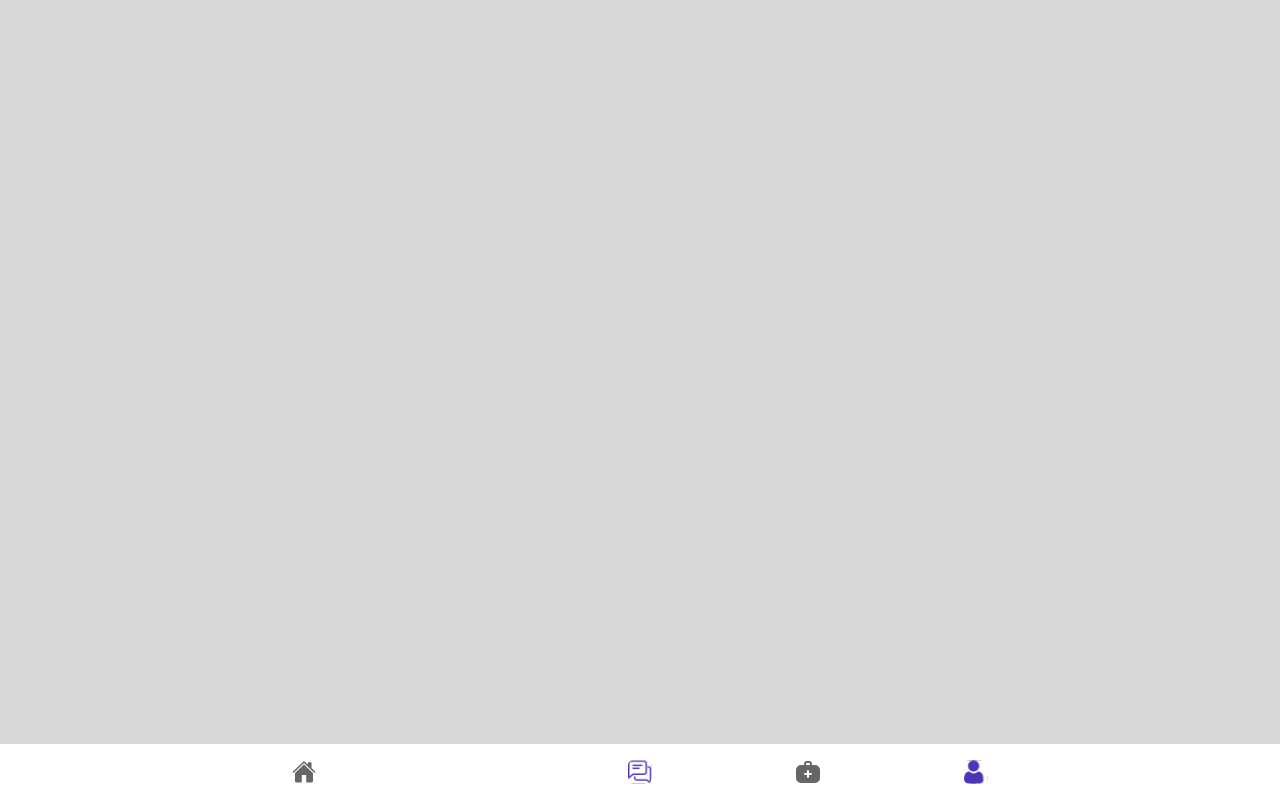
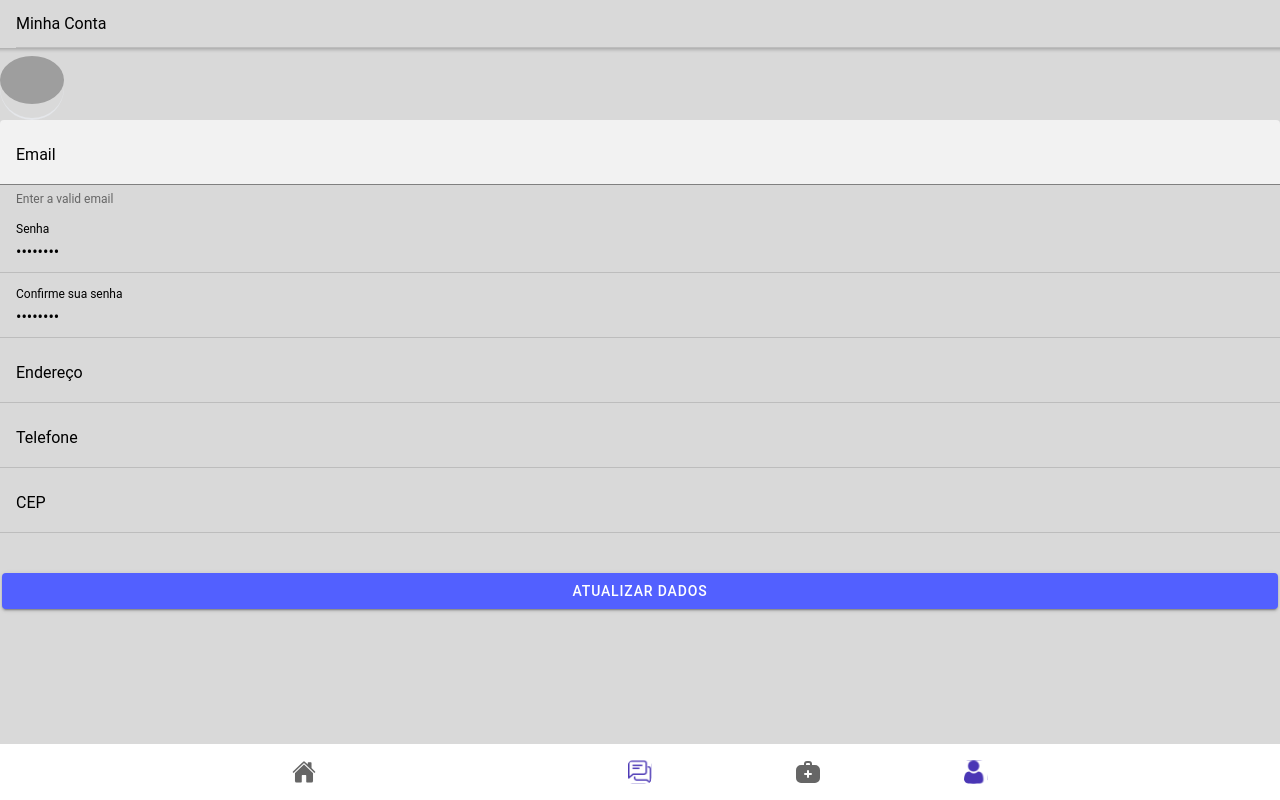
Before and after one commit to Virtumed-Video-Chamada/front-end, a React (Create React App) app: page /patient-settings in a window 1280 px wide. Built offline with nearby package versions, Linux system fonts and the light colour scheme; grey boxes are pictures that could not be loaded.

Commit message:
feat(patientSettings): implement patient settings page, by config button at sidebar menu

```diff
--- a/src/App.tsx
+++ b/src/App.tsx
@@ -1,17 +1,25 @@
 import { Redirect, Route } from 'react-router-dom';
 import {
   IonApp,
+  IonButton,
+  IonContent,
+  IonHeader,
   IonIcon,
+  IonItem,
   IonLabel,
+  IonMenu,
+  IonMenuToggle,
   IonRouterOutlet,
   IonSplitPane,
   IonTabBar,
   IonTabButton,
   IonTabs,
+  IonTitle,
+  IonToolbar,
   setupIonicReact
 } from '@ionic/react';
 import { IonReactRouter } from '@ionic/react-router';
-import { ellipse, home, square, triangle } from 'ionicons/icons';
+import { ellipse, home, logOutOutline, settingsOutline, square, triangle } from 'ionicons/icons';
 
 
 /* Core CSS required for Ionic components to work properly */
@@ -39,6 +47,7 @@ import Principal from './pages/Principal/Principal';
 import SchedulesPacient from './pages/SchedulesPacient/SchedulesPacient';
 import Chat from './pages/Chat/Chat';
 import WebChat from './pages/WebChat/WebChat';
+import PatientSettings from './pages/PatientSettings/PatientSettings';
 
 setupIonicReact();
 
@@ -50,6 +59,7 @@ const RoutingSystem: React.FC = () => {
           <Route path="/" component={HomePacient} exact />
           <Route path="/login" component={Login} exact />
           <Route path="/register" component={Register} exact />
+          <Route path="/patient-settings" component={PatientSettings} exact />
           {/* <Route path="/home" component={HomePacient} exact /> */}
         </IonRouterOutlet>
       </IonSplitPane>
@@ -89,7 +99,7 @@ const RoutingTabs: React.FC = () => {
             <IonTabButton tab="tab5" href="/home-pacient">
               <IonIcon src="./assets/icon/doctor.svg"/>
             </IonTabButton>
-            <IonTabButton tab="tab5" href="/home-pacient">
+            <IonTabButton tab="tab5" href="/home-pacient" >
               <IonIcon src="./assets/icon/Profile-icon.svg"/>
             </IonTabButton>
           </IonTabBar>
--- /dev/null
+++ b/src/pages/PatientSettings/PatientSettings.tsx
@@ -0,0 +1,104 @@
+import {
+  IonAvatar,
+  IonButton,
+  IonContent,
+  IonHeader,
+  IonInput,
+  IonItem,
+  IonLabel,
+  IonList,
+  IonNote,
+  IonPage,
+  IonText,
+  useIonToast,
+} from "@ionic/react";
+import { useState } from "react";
+
+const PatientSettings: React.FC = () => {
+  //validação ionic ----
+  const [isTouched, setIsTouched] = useState(false);
+  const [isValid, setIsValid] = useState<boolean>();
+
+  const validateEmail = (email: string) => {
+    return email.match(
+      /^(?=.{1,254}$)(?=.{1,64}@)[a-zA-Z0-9!#$%&'*+/=?^_`{|}~-]+(?:\.[a-zA-Z0-9!#$%&'*+/=?^_`{|}~-]+)*@[a-zA-Z0-9](?:[a-zA-Z0-9-]{0,61}[a-zA-Z0-9])?(?:\.[a-zA-Z0-9](?:[a-zA-Z0-9-]{0,61}[a-zA-Z0-9])?)*$/
+    );
+  };
+
+  const validate = (ev: Event) => {
+    const value = (ev.target as HTMLInputElement).value;
+
+    setIsValid(undefined);
+
+    if (value === "") return;
+
+    validateEmail(value) !== null ? setIsValid(true) : setIsValid(false);
+  };
+
+  const markTouched = () => {
+    setIsTouched(true);
+  };
+  /* ----- */
+
+  return (
+    <IonPage>
+      <IonHeader>
+        <IonItem>
+          <IonLabel>
+            <IonText>Minha Conta</IonText>
+          </IonLabel>
+        </IonItem>
+      </IonHeader>
+      <IonContent fullscreen>
+        <IonList>
+          <IonAvatar className="border-b-2 border-primary">
+            <img
+              alt="Silhouette of a person's head"
+              src="https://avatars.githubusercontent.com/u/97128625?v=4"
+            />
+          </IonAvatar>
+          <IonItem
+            fill="solid"
+            className={`${isValid && "ion-valid"} ${
+              isValid === false && "ion-invalid"
+            } ${isTouched && "ion-touched"}`}
+          >
+            <IonLabel position="floating">Email</IonLabel>
+            <IonInput
+              type="email"
+              onIonInput={(event) => validate(event)}
+              onIonBlur={() => markTouched()}
+            ></IonInput>
+            <IonNote slot="helper">Enter a valid email</IonNote>
+            <IonNote slot="error">Invalid email</IonNote>
+          </IonItem>
+          <IonItem>
+            <IonLabel position="floating">Senha</IonLabel>
+            <IonInput type="password" value="password"></IonInput>
+          </IonItem>
+          <IonItem>
+            <IonLabel position="floating">Confirme sua senha</IonLabel>
+            <IonInput type="password" value="password"></IonInput>
+          </IonItem>
+          <IonItem>
+            <IonLabel position="floating">Endereço</IonLabel>
+            <IonInput placeholder="Enter text"></IonInput>
+          </IonItem>
+          <IonItem>
+            <IonLabel position="floating">Telefone</IonLabel>
+            <IonInput type="tel" placeholder="888-888-8888"></IonInput>
+          </IonItem>
+          <IonItem>
+            <IonLabel position="floating">CEP</IonLabel>
+            <IonInput type="number" placeholder="000"></IonInput>
+          </IonItem>
+        </IonList>
+        <IonButton className="btnDefault mt-8" expand="block" color="tertiary">
+          Atualizar dados
+        </IonButton>
+      </IonContent>
+    </IonPage>
+  );
+};
+
+export default PatientSettings;
```
